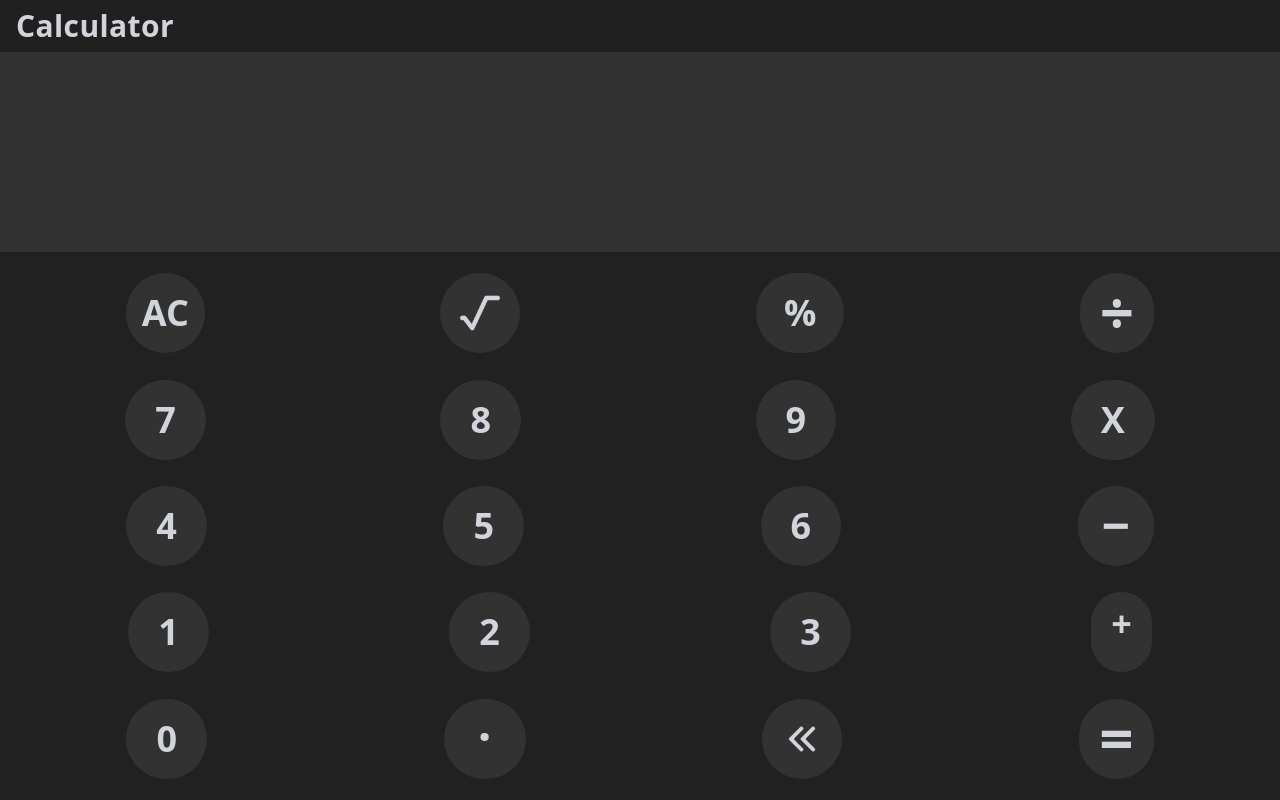
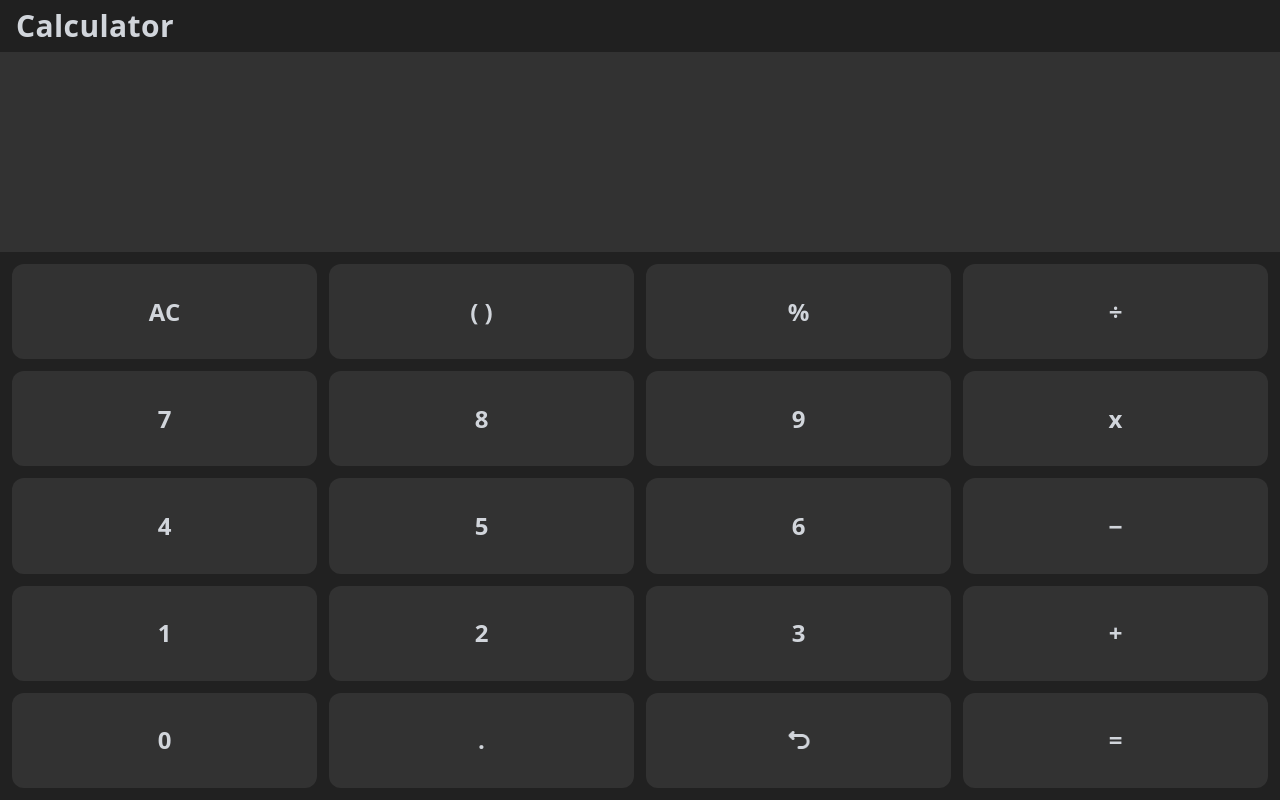
Before and after one commit to itsroyalrao/calculator, a React (Vite) app: page / in a window 1280 px wide. Built offline with nearby package versions, Linux system fonts and the light colour scheme.

Commit message:
sixteenth commit

```diff
--- a/src/pages/home/Home.jsx
+++ b/src/pages/home/Home.jsx
@@ -6,76 +6,66 @@ function Home() {
       <div className="flex flex-col w-full h-[100dvh] text-gray-300">
         <Header />
         <div className="w-full h-[25%] bg-[#323232]"></div>
-        <div className="w-full grow flex flex-col bg-[#212121] justify-around p-2 font-bold">
-          <div className="w-full flex justify-around">
-            <div className="bg-[#323232] px-4 py-5 rounded-full text-4xl">
+        <div className="w-full grow grid grid-cols-4 gap-3 bg-[#212121] font-bold p-3 text-2xl">
+          <div className="flex justify-center items-center bg-[#323232] rounded-xl">
             AC
           </div>
-            <div className="bg-[#323232] p-5 rounded-full">
-              <img src="icons/sqroot.png" alt="sqr" className="w-10" />
+          <div className="flex justify-center items-center bg-[#323232] rounded-xl">
+            ( )
           </div>
-            <div className="bg-[#323232] px-7 py-5 rounded-full text-4xl">
+          <div className="flex justify-center items-center bg-[#323232] rounded-xl">
             %
           </div>
-            <div className="bg-[#323232] px-5 py-2 rounded-full text-6xl">
+          <div className="flex justify-center items-center bg-[#323232] rounded-xl">
             ÷
           </div>
-          </div>
-          <div className="w-full flex justify-around">
-            <div className="bg-[#323232] px-[30px] py-5 rounded-full text-4xl">
+          <div className="flex justify-center items-center bg-[#323232] rounded-xl">
             7
           </div>
-            <div className="bg-[#323232] px-[30px] py-5 rounded-full text-4xl">
+          <div className="flex justify-center items-center bg-[#323232] rounded-xl">
             8
           </div>
-            <div className="bg-[#323232] px-[30px] py-5 rounded-full text-4xl">
+          <div className="flex justify-center items-center bg-[#323232] rounded-xl">
             9
           </div>
-            <div className="bg-[#323232] px-[30px] py-5 rounded-full text-4xl">
-              X
+          <div className="flex justify-center items-center bg-[#323232] rounded-xl">
+            x
           </div>
-          </div>
-          <div className="w-full flex justify-around">
-            <div className="bg-[#323232] px-[30px] py-5 rounded-full text-4xl">
+          <div className="flex justify-center items-center bg-[#323232] rounded-xl">
             4
           </div>
-            <div className="bg-[#323232] px-[30px] py-5 rounded-full text-4xl">
+          <div className="flex justify-center items-center bg-[#323232] rounded-xl">
             5
           </div>
-            <div className="bg-[#323232] px-[30px] py-5 rounded-full text-4xl">
+          <div className="flex justify-center items-center bg-[#323232] rounded-xl">
             6
           </div>
-            <div className="bg-[#323232] px-6 py-[14px] rounded-full text-5xl">
+          <div className="flex justify-center items-center bg-[#323232] rounded-xl">
             −
           </div>
-          </div>
-          <div className="w-full flex justify-around">
-            <div className="bg-[#323232] px-[30px] py-5 rounded-full text-4xl">
+          <div className="flex justify-center items-center bg-[#323232] rounded-xl">
             1
           </div>
-            <div className="bg-[#323232] px-[30px] py-5 rounded-full text-4xl">
+          <div className="flex justify-center items-center bg-[#323232] rounded-xl">
             2
           </div>
-            <div className="bg-[#323232] px-[30px] py-5 rounded-full text-4xl">
+          <div className="flex justify-center items-center bg-[#323232] rounded-xl">
             3
           </div>
-            <div className="bg-[#323232] px-5 py-3 rounded-full text-4xl">
+          <div className="flex justify-center items-center bg-[#323232] rounded-xl">
             +
           </div>
-          </div>
-          <div className="w-full flex justify-around">
-            <div className="bg-[#323232] px-[30px] py-5 rounded-full text-4xl">
+          <div className="flex justify-center items-center bg-[#323232] rounded-xl">
             0
           </div>
-            <div className="bg-[#323232] px-[34px] pb-7 rounded-full text-5xl">
+          <div className="flex justify-center items-center bg-[#323232] rounded-xl">
             .
           </div>
-            <div className="bg-[#323232] rounded-full p-6">
-              <img src="icons/back.png" alt="b" className="w-8" />
+          <div className="flex justify-center items-center bg-[#323232] rounded-xl">
+            <img src="icons/backbtn.png" alt="b" className="w-6" />
           </div>
-            <div className="bg-[#323232] px-5 py-2 rounded-full text-6xl">
+          <div className="flex justify-center items-center bg-[#323232] rounded-xl">
             =
-            </div>
           </div>
         </div>
       </div>
```
Also changed, not shown: public/icons/backbtn.png (added). Lines whose indentation alone changed are shown as unchanged.
